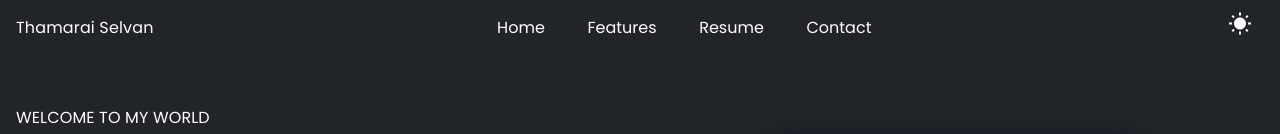
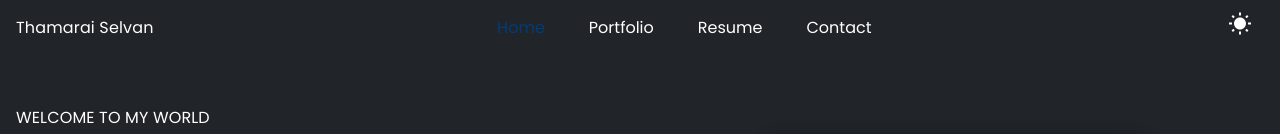
Before and after one commit to gtcelvam/portfolio, a React (Create React App) app: page / in a window 1280 px wide. Shown: the top 134 px of the page. Built offline with nearby package versions, Linux system fonts and the light colour scheme.

Commit message:
Header text color updated dynamically with onscroll event.

```diff
--- a/src/components/contact/index.tsx
+++ b/src/components/contact/index.tsx
@@ -1,10 +1,24 @@
+import { useEffect,useRef } from "react";
+import { useDispatch } from "react-redux";
+import { ScrollObserver } from "../../utils/helpers";
 import S from './contact.style';
 import ContactCardComponent from './ContactCard';
 import ContactFormComponent from './ContactForm';
 
 const ContactSection = () => {
+    //constructor
+  const dispatch = useDispatch();
+
+    const contactRef = useRef(null);
+
+  useEffect(() => {
+    if (contactRef.current) {
+      ScrollObserver(contactRef.current, "contact", dispatch);
+    }
+  }, []);
+
     return (
-        <S.ContactSectionContainer>
+        <S.ContactSectionContainer id='contact' ref={contactRef}>
             <S.ContactSubtitle>Contact</S.ContactSubtitle>
             <S.ContactTitle variant="h1">Contact With Me</S.ContactTitle>
             <S.ContactDetailSection direction={'row'}>
--- a/src/components/header/header.style.tsx
+++ b/src/components/header/header.style.tsx
@@ -27,6 +27,13 @@ namespace S {
     display: "flex",
     alignItems: "center",
     justifyContent: "space-between",
+    a: {
+      textDecoration: "none",
+      color: theme.palette.text.primary
+    },
+    '.navActive': {
+      color:theme.palette.text.special
+    }
   }));
 
   export const NavListItem = styled("li")(({ theme }) => ({
--- a/src/components/header/index.tsx
+++ b/src/components/header/index.tsx
@@ -1,4 +1,4 @@
-import React, { useEffect, useState } from "react";
+import { useEffect, useState,useRef } from "react";
 import { useSelector, useDispatch } from "react-redux";
 import WbSunnyIcon from "@mui/icons-material/WbSunny";
 import DarkModeIcon from "@mui/icons-material/DarkMode";
@@ -8,15 +8,13 @@ import S from "./header.style";
 
 const Header = () => {
   //Constructors
-  const theme = useSelector((state: RootState) => state.theme.theme);
+  const {theme,navActive} = useSelector((state: RootState) => state.theme);
   const dispatch = useDispatch();
 
   //state values
-  const [scrollHeight, setScrollHeight] = useState(200);
+  const [scrollHeight, setScrollHeight] = useState(0);
   const [scrollOn, setScrollOn] = useState(false);
-
-  //constants
-  let minHeight = 200;
+  const NavListRef = useRef<HTMLUListElement | null>(null);
 
   //functions
   const handleTheme = () => {
@@ -34,17 +32,28 @@ const Header = () => {
   }, []);
 
   useEffect(() => {
-    scrollHeight > 50 ? setScrollOn(true) : setScrollOn(false);
-  },[scrollHeight])
+    scrollHeight >= 50 ? setScrollOn(true) : setScrollOn(false);
+  }, [scrollHeight]);
+
+  useEffect(() => {
+    if (NavListRef.current) {
+      let list:HTMLCollection = NavListRef.current?.children;
+      list && Array.from(list).forEach((item) => {
+        let element = item.children[0] as HTMLElement
+        let isActive = element.innerHTML.toLowerCase() === navActive.toLocaleLowerCase();
+        isActive ? element.classList.add('navActive') : element.classList.remove('navActive');
+      })
+    }
+  },[navActive])
 
   return (
     <S.HeaderContainer scrollOn={scrollOn}>
       <S.Name>Thamarai Selvan</S.Name>
-      <S.NavUnorderList>
-        <S.NavListItem>Home</S.NavListItem>
-        <S.NavListItem>Features</S.NavListItem>
-        <S.NavListItem>Resume</S.NavListItem>
-        <S.NavListItem>Contact</S.NavListItem>
+      <S.NavUnorderList ref={NavListRef}>
+        <S.NavListItem><a href="#home">Home</a></S.NavListItem>
+        <S.NavListItem><a href="#portfolio">Portfolio</a></S.NavListItem>
+        <S.NavListItem><a href="#resume">Resume</a></S.NavListItem>
+        <S.NavListItem><a href="#contact">Contact</a></S.NavListItem>
       </S.NavUnorderList>
       <S.ThemeSwitcherContainer onClick={handleTheme}>
         {theme === "dark" ? <WbSunnyIcon /> : <DarkModeIcon />}
--- a/src/components/landing/index.tsx
+++ b/src/components/landing/index.tsx
@@ -7,10 +7,26 @@ import TS_LOGO from "../../assests/images/tslogo.png";
 import REACT_LOGO from "../../assests/images/react.png";
 import BLAZZER_MAN from '../../assests/images/blazzer.jpg';
 import S from './landing.style';
+import { useEffect, useRef } from 'react';
+import { ScrollObserver } from '../../utils/helpers';
+import { useDispatch } from 'react-redux';
 
 const LandingSection = () => {
+    //constructor
+    const dispatch = useDispatch();
+
+    //constant
+    const landingRef = useRef<HTMLElement>(null);
+
+    useEffect(() => {
+        if (landingRef.current) {
+            let ref = landingRef.current;
+            ScrollObserver(ref, 'home', dispatch);
+        }
+    }, []);
+
     return (
-        <S.LandingSection>
+        <S.LandingSection id='home' ref={landingRef}>
             <S.LandingLeftContainer>
                 <S.LandingLeftTopSection>
                     <S.WelcomeText>WELCOME TO MY WORLD</S.WelcomeText>
--- a/src/components/portfolio/index.tsx
+++ b/src/components/portfolio/index.tsx
@@ -1,12 +1,27 @@
+import { useEffect,useRef } from 'react';
 import PortfolioCard from '../../utils/widgets/portfolioCards';
 import PLACEHOLDER from '../../assests/images/portfolio.jpg'
 import S from './portfolio.style';
+import { useDispatch } from 'react-redux';
+import { ScrollObserver } from '../../utils/helpers';
 
 const PortfolioSection = () => {
+    //constructor
+    const dispatch = useDispatch();
+
     //constants
     const portfolioCard = [1, 2, 3, 4, 5, 6];
+    const portfolioRef = useRef<HTMLElement>(null);
+
+     useEffect(() => {
+         if (portfolioRef.current) {
+            let ref = portfolioRef.current;
+            ScrollObserver(portfolioRef.current, 'portfolio', dispatch);
+        }
+    }, []);
+
     return (
-        <S.PortfolioContainer>
+        <S.PortfolioContainer id='portfolio' ref={portfolioRef}>
             <S.PortfolioHeadContainer>
                 <S.PortfolioHeadTitle>
                     Visit MY Work Here
--- a/src/components/resume/index.tsx
+++ b/src/components/resume/index.tsx
@@ -1,24 +1,36 @@
-import { MouseEvent, useState } from "react";
+import { useState,useEffect,useRef,MouseEvent } from "react";
+import { useDispatch } from "react-redux";
 import {
   EducationDetails,
   Experience,
   FrontEndSkills,
   BackEndSkills,
 } from "../../utils/constants";
+import { ScrollObserver } from "../../utils/helpers";
 import ResumeCard from "../../utils/widgets/resumeCard";
 import SkillCard from "../../utils/widgets/skillsCard";
 import S from "./resume.style";
 
 const ResumeSection = () => {
+  //constructor
+  const dispatch = useDispatch();
+
   //state values
   const [resumeToggle, setResumeToggle] = useState("education");
+  const resumeRef = useRef(null);
+
+  useEffect(() => {
+    if (resumeRef.current) {
+      ScrollObserver(resumeRef.current, "resume", dispatch);
+    }
+  }, []);
 
   //functions
-  const getResumeCardStyle = (isSkill?:boolean)=> ({
+  const getResumeCardStyle = (isSkill?: boolean) => ({
     0: {
       top: "50%",
       left: "-50%",
-      transform: `translate(${isSkill ? '-70%' : '-50%'}, -50%)`,
+      transform: `translate(${isSkill ? "-70%" : "-50%"}, -50%)`,
     },
     1: {
       top: "50%",
@@ -55,7 +67,7 @@ const ResumeSection = () => {
   };
 
   return (
-    <S.ResumeContainer>
+    <S.ResumeContainer id='resume' ref={resumeRef}>
       <S.ResumeTitle variant="h2">My Resume</S.ResumeTitle>
       <S.ResumeToggleBtnGrp
         value={resumeToggle}
@@ -79,7 +91,9 @@ const ResumeSection = () => {
                 >
                   <S.ResumeDetailsCard
                     direction={
-                      i % 2 === 0 ? getResumeCardStyle()[0] : getResumeCardStyle()[1]
+                      i % 2 === 0
+                        ? getResumeCardStyle()[0]
+                        : getResumeCardStyle()[1]
                     }
                   >
                     <ResumeCard data={data} />
@@ -94,7 +108,9 @@ const ResumeSection = () => {
                 >
                   <S.ResumeDetailsCard
                     direction={
-                      i % 2 === 0 ? getResumeCardStyle()[0] : getResumeCardStyle()[1]
+                      i % 2 === 0
+                        ? getResumeCardStyle()[0]
+                        : getResumeCardStyle()[1]
                     }
                   >
                     <ResumeCard data={data} />
@@ -117,7 +133,9 @@ const ResumeSection = () => {
                 >
                   <S.ResumeDetailsCard
                     direction={
-                      i % 2 === 0 ? getResumeCardStyle(true)[0] : getResumeCardStyle()[1]
+                      i % 2 === 0
+                        ? getResumeCardStyle(true)[0]
+                        : getResumeCardStyle()[1]
                     }
                     isSkill={true}
                   >
@@ -138,7 +156,9 @@ const ResumeSection = () => {
                 >
                   <S.ResumeDetailsCard
                     direction={
-                      i % 2 === 0 ? getResumeCardStyle(true)[0] : getResumeCardStyle()[1]
+                      i % 2 === 0
+                        ? getResumeCardStyle(true)[0]
+                        : getResumeCardStyle()[1]
                     }
                     isSkill={true}
                   >
--- a/src/index.css
+++ b/src/index.css
@@ -19,6 +19,10 @@ body {
   -moz-osx-font-smoothing: grayscale;
 }
 
+body,html{
+  scroll-behavior: smooth;
+}
+
 code {
   font-family: source-code-pro, Menlo, Monaco, Consolas, 'Courier New',
     monospace;
--- /dev/null
+++ b/src/utils/helpers/index.tsx
@@ -0,0 +1,9 @@
+import { AnyAction, Dispatch } from "@reduxjs/toolkit";
+import { setNavActive } from "../slice/themeSlice";
+
+export const ScrollObserver = (ref:HTMLElement,name:string,action:Dispatch<AnyAction>) => {
+    const Observer = new IntersectionObserver(([entry]) => {
+        entry.isIntersecting && action(setNavActive(name));
+   }, { root: null, threshold: 0.5 });
+    Observer.observe(ref);
+}
--- a/src/utils/slice/themeSlice.ts
+++ b/src/utils/slice/themeSlice.ts
@@ -1,11 +1,13 @@
 import { createSlice } from '@reduxjs/toolkit';
 
 export type themeType = {
-    theme: 'dark' | 'light'
+    theme: 'dark' | 'light',
+    navActive:string
 }
 
 const initialState: themeType = {
-    theme: 'dark'
+    theme: 'dark',
+    navActive:''
 }
 
 const themeSlice = createSlice({
@@ -14,10 +16,13 @@ const themeSlice = createSlice({
     reducers: {
         setTheme: (state, action) => {
             state.theme = action.payload
+        },
+        setNavActive: (state, action) => {
+            state.navActive = action.payload
         }
     }
 });
 
-export const { setTheme } = themeSlice.actions
+export const { setTheme,setNavActive } = themeSlice.actions
 
 export default themeSlice.reducer
--- a/src/views/home/index.tsx
+++ b/src/views/home/index.tsx
@@ -12,8 +12,10 @@ import ContactSection from "../../components/contact";
 import Footer from "../../components/footer";
 
 const Home = () => {
+  //constructors
   const themeDesign: any = useSelector((state: RootState) => state.theme.theme);
   const theme = createTheme(getTheme(themeDesign as any) as any);
+
   return (
     <ThemeProvider theme={theme}>
       <Header />
```
